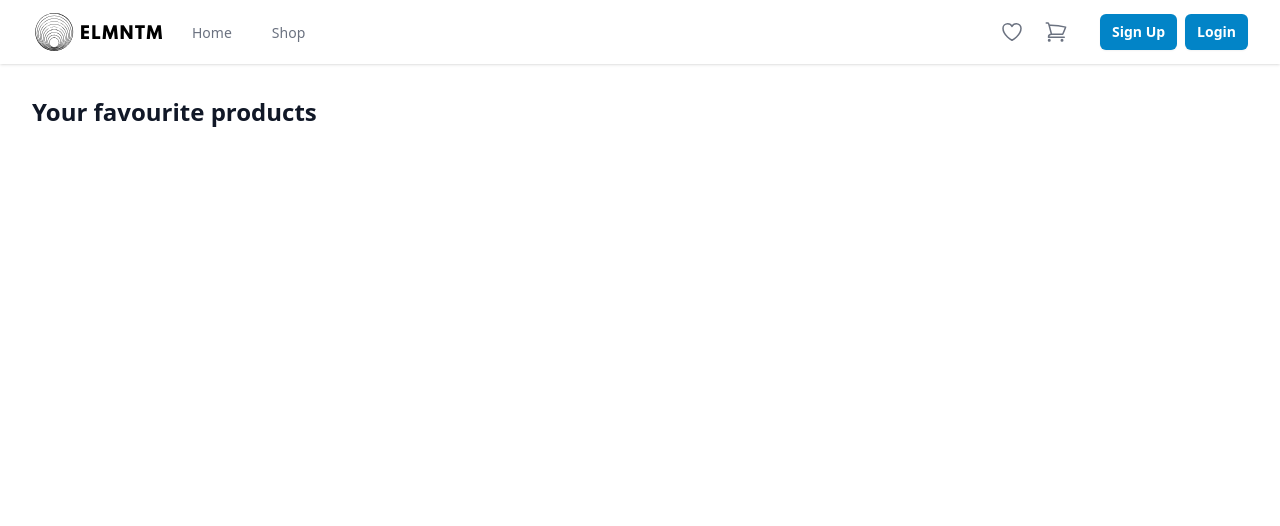
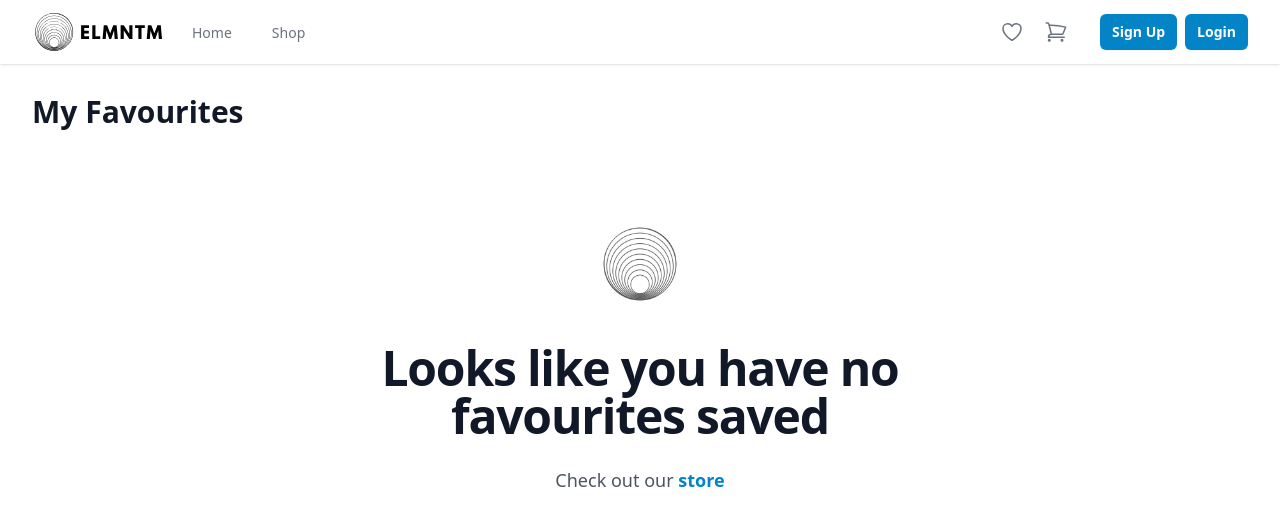
Before and after one commit to nikoauer/Elementum-E-Commerce-Store, a React (Vite) app in the folder Frontend/: page /favourites in a window 1280 px wide. Shown: the top 526 px of the page. Built offline with nearby package versions, Linux system fonts and the light colour scheme.

Commit message:
minor styling tweaks for cart and favourites

```diff
--- a/Frontend/src/pages/Home.jsx
+++ b/Frontend/src/pages/Home.jsx
@@ -23,7 +23,7 @@ const Home = () => {
             <div className="relative">
               <img src={Banner} alt="Be in your element" className="min-w-full" />
               <div className="absolute xl:left-10 md:left-10 sm:left-5 top-1/2 transform -translate-y-1/2 sm:w-1/3  md:w-1/3 lg:w-1/3">
-                <h1 className="text-white xl:text-8xl md:text-5xl sm:text-3xl font-bold mb-2">
+                <h1 className="text-white xl:text-8xl lg:text-5xl md:text-4xl sm:text-3xl font-bold mb-2 sm:py-2">
                   Don't let the elements stop the adventure
                 </h1>
                   <Link to="/shop" className="inline-flex items-center bg-sky-500 hover:bg-sky-600 text-black hover:text-white px-2 sm:px-4 py-1 sm:py-2 rounded text-sm sm:text-base">
--- a/Frontend/src/pages/Products/Favourites.jsx
+++ b/Frontend/src/pages/Products/Favourites.jsx
@@ -4,6 +4,7 @@ import {selectFavouriteProduct} from '../../redux/features/favourites/favourites
 import Product from './Product'
 import FavouritesIcon from './FavouritesIcon'
 import { Link } from 'react-router-dom'
+import logo from '../../images/logo.png'
 
 
 const Favourites = () => {
@@ -16,7 +17,22 @@ const Favourites = () => {
       </div>
       <div className="sm:flex sm:items-center">
         <div className="sm:flex-auto">
-          <h1 className="pt-5 pb-5 font-semibold leading-6 text-gray-900 text-2xl">Your favourite products</h1>
+          <h1 className="pt-5 pb-5 font-bold leading-6 text-gray-900 text-3xl">My Favourites</h1>
+          {favourites.length === 0 ? (
+            <div className='mt-20'>
+            <img
+            className="mx-auto h-20 w-20"
+            src={logo}
+            alt="Elementum Logo"
+          />
+          <div className="mx-auto max-w-2xl text-center sm:mt-10">
+            <h1 className="mt-4 text-3xl font-semibold tracking-tight text-gray-900 sm:text-5xl">Looks like you have no favourites saved</h1>
+            <p className="mt-4 text-base leading-7 text-gray-600 sm:mt-6 sm:text-lg sm:leading-8">
+              Check out our <Link to='/shop' className='text-sky-600 hover:text-sky-700 font-semibold'>store</Link>
+            </p>
+          </div>
+          </div>
+          ) : (
           <div className="grid grid-cols-1 gap-y-4 sm:grid-cols-2 sm:gap-x-6 sm:gap-y-10 lg:grid-cols-3 lg:gap-x-8">
             {
                 favourites.map((product) => (
@@ -54,6 +70,7 @@ const Favourites = () => {
                 ))
             }
             </div>
+            )}
         </div>
       </div>
     </div>
--- a/Frontend/src/pages/User/Cart.jsx
+++ b/Frontend/src/pages/User/Cart.jsx
@@ -32,7 +32,7 @@ const Cart = () => {
         {cartItems.length === 0 ? (
           <div className='mt-20'>
           <img
-          className="mx-auto h-10 w-auto sm:h-12"
+          className=" mx-auto h-20 w-20"
           src={logo}
           alt="Elementum Logo"
         />
```
